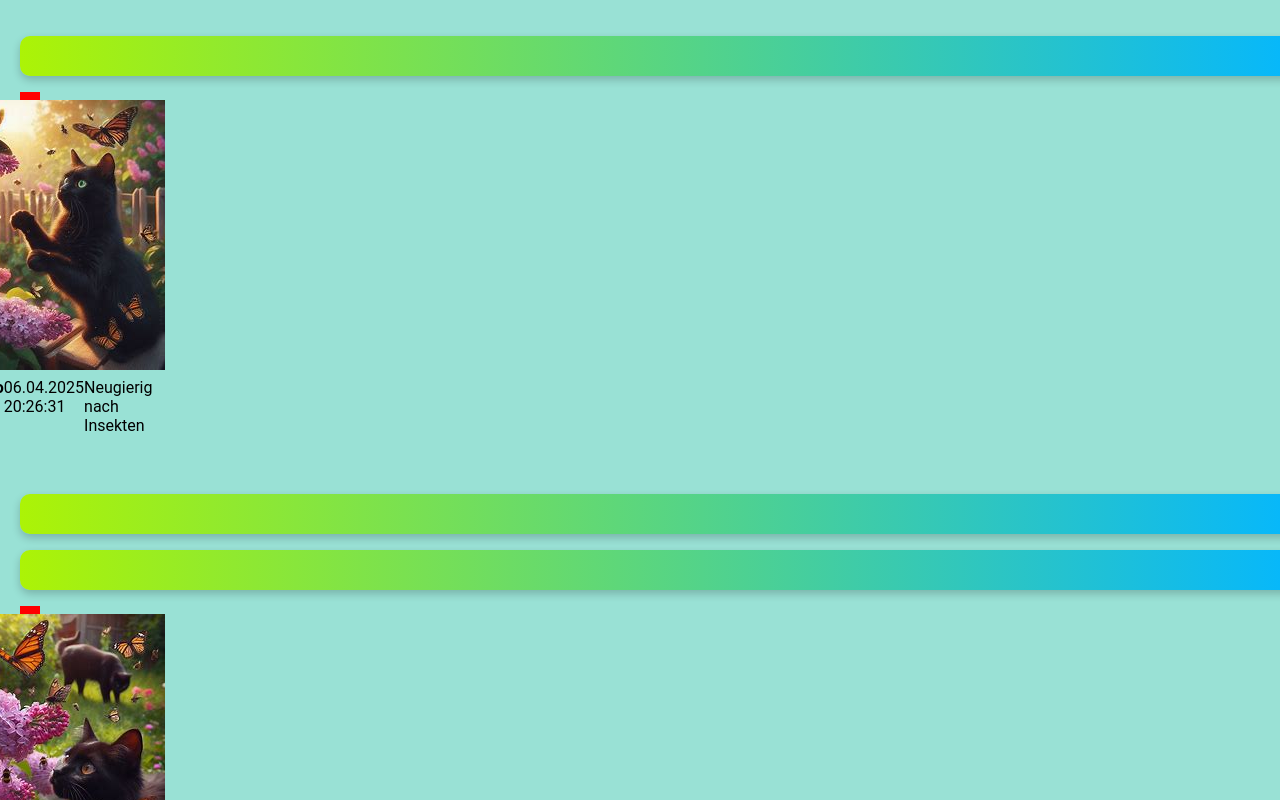
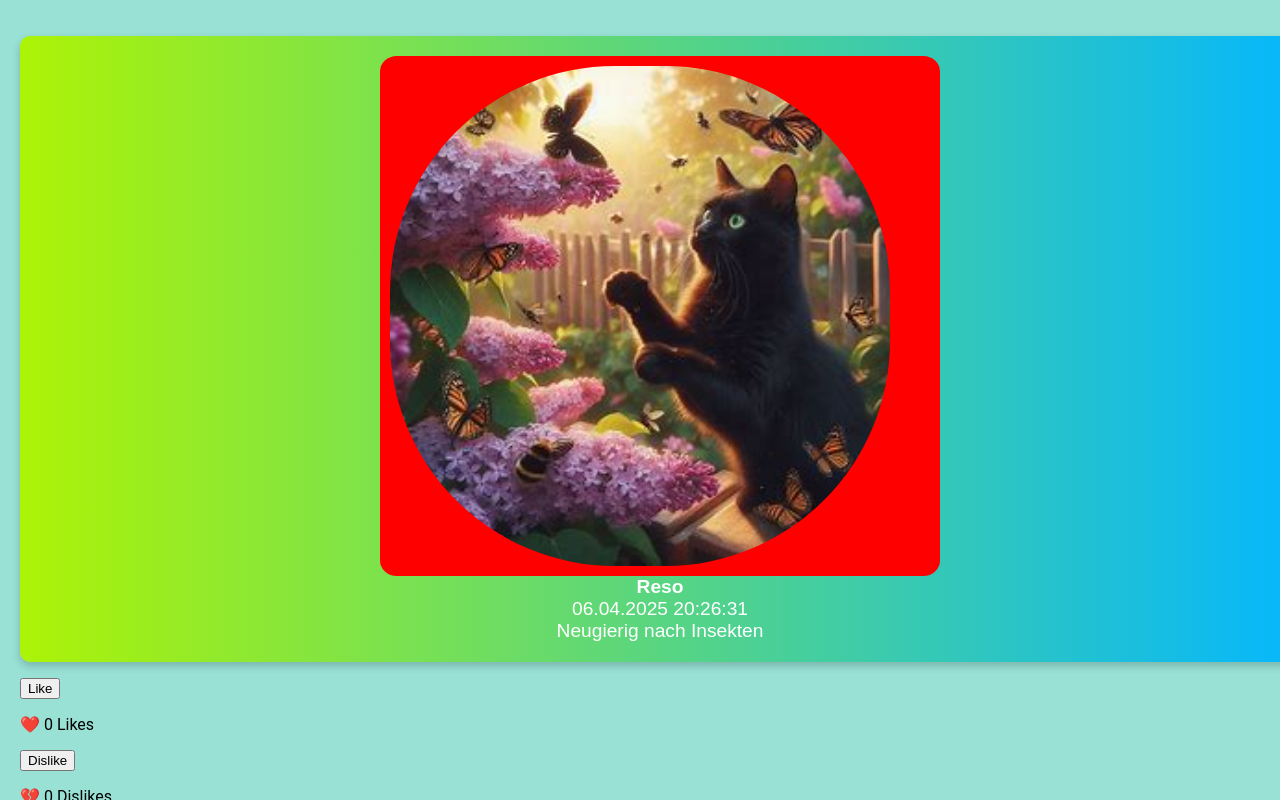
Before and after one commit to Guelistan/MyAngular, an Angular app: page / in a window 1280 px wide. Shown: the top 800 px of the page. Built offline with nearby package versions, Linux system fonts and the light colour scheme.

Commit message:
1
bbbbbbbbbbbbbbb

```diff
--- a/src/app/app.component.html
+++ b/src/app/app.component.html
@@ -1,5 +1,5 @@
 <app-post img="./assets/katze-flieder.png" name="Reso" text="Neugierig nach Insekten"></app-post>
 <app-post img="./assets/katzen-hinterhalt.png" name="Mircho" text="Ich habe dich erwischt!"></app-post>
-<app-post img="./assets/Pirche.png" name="Pirche"text="Sehr empfindlich"></app-post>
-<app-post img="./assets/Sekiro.png" name="Sekiro"text="Die Traurigkeit eines verloren gegangenen Katers."></app-post>
+<app-post img="./assets/Pirche.png" name="Pirche" text="Sehr empfindlich"></app-post>
+<app-post img="./assets/Sekiro.png" name="Sekiro" text="Die Traurigkeit eines verloren gegangenen Katers."></app-post>
 <!-- Add more posts or any other content here -->
--- a/src/app/app.component.ts
+++ b/src/app/app.component.ts
@@ -1,13 +1,12 @@
 import { Component } from '@angular/core';
-import { RouterOutlet } from '@angular/router';
 import { PostComponent } from './components/post/post.component';
+import { CommonModule } from '@angular/common';
 
 @Component({
   selector: 'app-root',
   templateUrl: './app.component.html',
   styleUrls: ['./app.component.scss'],
-  imports: [PostComponent]
-
+  imports: [PostComponent, CommonModule]
 })
 export class AppComponent {
   title = 'MyAngular';
--- /dev/null
+++ b/src/app/components/card/card.component.html
@@ -0,0 +1,16 @@
+<button (click)="like()">Like</button>
+<p>❤️ {{ likes }} Likes</p>
+
+<button (click)="dislike()">Dislike</button>
+<p>💔 {{ dislikes }} Dislikes</p>
+
+<button (click)="delete()">Delete</button>
+<button (click)="edit()">Edit</button>
+
+<div *ngIf="isEditing">
+  <input [(ngModel)]="text" placeholder="Edit your post" />
+  <button (click)="save()">Save</button>
+</div>
+
+<div *ngIf="isDeleted">Post deleted</div>
+<div *ngIf="isEdited">Post edited</div>
--- /dev/null
+++ b/src/app/components/card/card.component.scss
@@ -0,0 +1,7 @@
+ .like {
+   color: #105ef0;
+ }
+
+ .dislike {
+   color: rgb(245, 209, 6);
+ }
--- /dev/null
+++ b/src/app/components/card/card.component.ts
@@ -0,0 +1,49 @@
+import { Component, Input } from '@angular/core';
+import { CommonModule } from '@angular/common';
+import { FormsModule } from '@angular/forms';
+
+@Component({
+  selector: 'app-card',
+  standalone: true,
+  imports: [CommonModule, FormsModule],
+  templateUrl: './card.component.html',
+  styleUrls: ['./card.component.scss']
+})
+export class CardComponent {
+  @Input() name!: string;
+  @Input() img!: string;
+  @Input() text!: string;
+  likes: number = 0;
+  dislikes: number = 0;
+  isEditing: boolean = false;
+  isDeleted: boolean = false;
+  isEdited: boolean = false;
+
+  like(): void {
+    this.likes++;
+  }
+
+  dislike(): void {
+    this.dislikes++;
+  }
+
+  delete(): void {
+    this.isDeleted = true;
+    this.isEditing = false; // Ensure edit mode is disabled
+  }
+
+  edit(): void {
+    this.isEditing = true;
+    this.isDeleted = false; // Ensure the post is not deleted
+  }
+
+  save(): void {
+    this.isEditing = false;
+    this.isEdited = true;
+  }
+
+  getCurrentTime(): string {
+    const now = new Date();
+    return now.toLocaleTimeString(); // Returns the current time
+  }
+}
--- a/src/app/components/post/post.component.html
+++ b/src/app/components/post/post.component.html
@@ -1,15 +1,14 @@
-
 <div class="Card">
-
-</div>
   <div class="Card-left">
     <img class="Profile-image" [src]="img" alt="bilder">
-
   </div>
   <div class="Card-right">
     <strong>{{name}}</strong>
     <div>{{ getCurrentTime() }}</div>
     <div>{{text}}</div>
   </div>
-<div class="Card">
 </div>
+
+<div class="Container">
+  <app-card></app-card>
+</div>
--- a/src/app/components/post/post.component.scss
+++ b/src/app/components/post/post.component.scss
@@ -23,19 +23,78 @@
    transform: scale(1.05);
  }
 
-.Card-left {
-  background-color: rgb(255, 0, 0);
-  width: 20px;
+ .Card-section {
    min-height: 100px;
    display: flex;
    justify-content: center;
    padding-top: 8px;
  }
 
-.Card-right {
-  width: 80px;
-  min-height: 100px;
+ .Card-left {
+   @extend .Card-section;
+   background-color: rgb(255, 0, 0);
+   border-radius: 3%;
+ }
+
+ .Card-right:hover {
+   @extend .Card-section;
+   background-color: #f7e706;
+   border-radius: 0 35px 35px 0;
+   margin-left: 10px;
+ }
+
+ .Profile-image {
+   width: 500px;
+   height: 500px;
+   border-radius: 45%;
+   margin-right: 40px;
+ }
+
+ .Card-left {
    display: flex;
+   align-items: center;
    justify-content: center;
-  padding-top: 8px;
+   text-align: center;
+   padding: 10px;
+   color: #fff;
+   font-size: 1em;
+   word-wrap: break-word;
+   /* Allow long words to break and wrap onto the next line */
+   overflow-wrap: break-word;
+   /* For better compatibility with older browsers */
  }
+
+ .Button-container {
+   display: flex;
+   gap: 10px;
+   margin-top: 20px;
+ }
+
+ .Like,
+ .Email-button {
+   background-color: #fff;
+   color: #000;
+   border: none;
+   border-radius: 5px;
+   padding: 10px 20px;
+   font-size: 1em;
+   cursor: pointer;
+   display: flex;
+   align-items: center;
+   gap: 5px;
+   transition: background-color 0.3s, transform 0.2s;
+ }
+
+ .Like:hover,
+ .Email-button:hover {
+   background-color: #f0f0f0;
+   transform: scale(1.1);
+ }
+
+ .Like::before {
+   content: '❤️';
+ }
+
+ .Email-button::before {
+   content: '✉️';
+ }
--- a/src/app/components/post/post.component.ts
+++ b/src/app/components/post/post.component.ts
@@ -1,20 +1,18 @@
 import { Component, Input } from '@angular/core';
+import { CardComponent } from '../card/card.component';
 
 @Component({
   selector: 'app-post',
-  imports: [],
+  imports: [CardComponent],
   templateUrl: './post.component.html',
-  styleUrl: './post.component.scss'
+  styleUrls: ['./post.component.scss']
 })
+export class PostComponent {
+  imageUploadedTime: string | null = null;
+  @Input() img: string = '';
+  @Input() name: string = '';
+  @Input() text: string = '';
 
-
-export class PostComponent {
-
-
-  imageUploadedTime: string | null = null;
-  @Input() img: string = "";
-  @Input() name: string = "";
-  @Input() text: string = "";
   getCurrentTime(): string {
     const currentTime = new Date();
     const day = currentTime.getDate();
--- a/src/index.html
+++ b/src/index.html
@@ -1,5 +1,6 @@
 <!doctype html>
 <html lang="en">
+
 <head>
   <meta charset="utf-8">
   <title>MyAngular</title>
@@ -7,7 +8,9 @@
   <meta name="viewport" content="width=device-width, initial-scale=1">
   <link rel="icon" type="image/x-icon" href="favicon.ico">
 </head>
+
 <body>
   <app-root></app-root>
 </body>
+
 </html>
--- a/src/styles.scss
+++ b/src/styles.scss
@@ -1,19 +1,28 @@
  /* You can add global styles to this file, and also import other style files */
  @keyframes changeBackground {
    0% {
-    background-color: #ff9999; /* Start color */
+     background-color: #ff9999;
+     /* Start color */
    }
+
    25% {
-    background-color: #99ccff; /* Second color */
+     background-color: #99ccff;
+     /* Second color */
    }
+
    50% {
-    background-color: #99ff99; /* Third color */
+     background-color: #99ff99;
+     /* Third color */
    }
+
    75% {
-    background-color: #ffff99; /* Fourth color */
+     background-color: #ffff99;
+     /* Fourth color */
    }
+
    100% {
-    background-color: #ff9999; /* Back to start color */
+     background-color: #ff9999;
+     /* Back to start color */
    }
  }
 
@@ -22,11 +31,25 @@ body {
    margin: 10px;
    padding: 10px;
    font-size: 16px;
-  transition: color 1s; /* Smooth transition for text color changes */
-  animation: changeBackground 16s infinite; /* Apply the animation */
+   transition: color 1s;
+   /* Smooth transition for text color changes */
+   animation: changeBackground 16s infinite;
+   /* Apply the animation */
  }
 
-h1, h2, h3, h4, h5, h6 {
+ h1,
+ h2,
+ h3,
+ h4,
+ h5,
+ h6 {
    margin: 0;
    padding: 0;
  }
+
+ .profile-image {
+   width: 50px;
+   height: 50px;
+   border-radius: 50%;
+   margin-right: 10px;
+ }
```
Also changed, not shown: 1 other file (tests, documents, lock files or other folders). Lines whose indentation alone changed are shown as unchanged.
